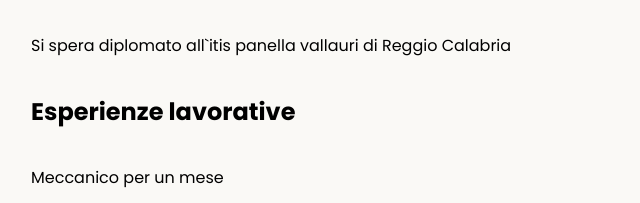
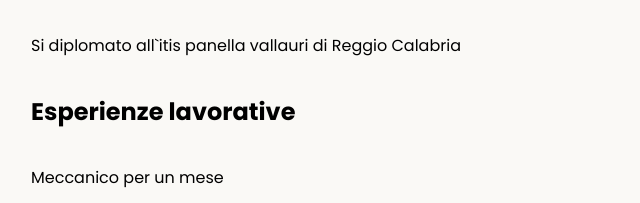
Before and after one commit to Serd07/html-portfolio, a plain HTML site: page index.html in a window 1280 px wide. Shown: the part 485-688 px from the top of the page, 19-659 px from the left. Drawn offline with Linux system fonts and the light colour scheme.

Commit message:
Update index.html

```diff
--- a/index.html
+++ b/index.html
@@ -17,7 +17,7 @@
         <p>studente itis con grande dedizione ad imparare l`informatica mentre deve fare gli esami di stato</p>
         <hr>
         <h2>Education</h2>
-        <p>Si spera diplomato all`itis panella vallauri di Reggio Calabria</p>
+        <p>Si diplomato all`itis panella vallauri di Reggio Calabria</p>
         <h2>Esperienze lavorative</h2>
         <p>Meccanico per un mese</p>
         <hr>
```
